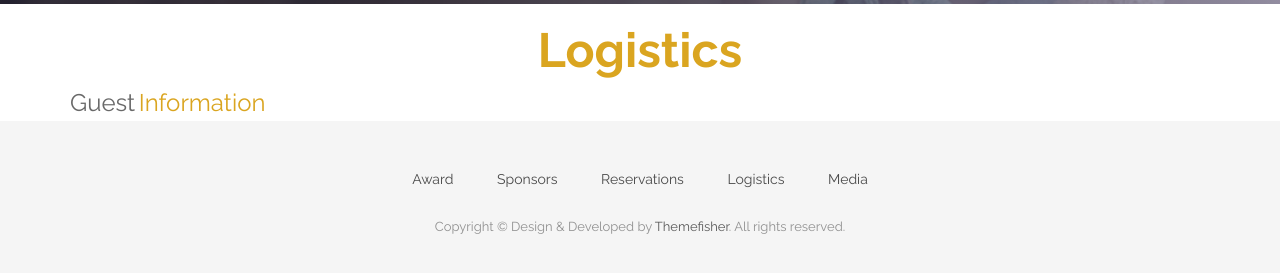
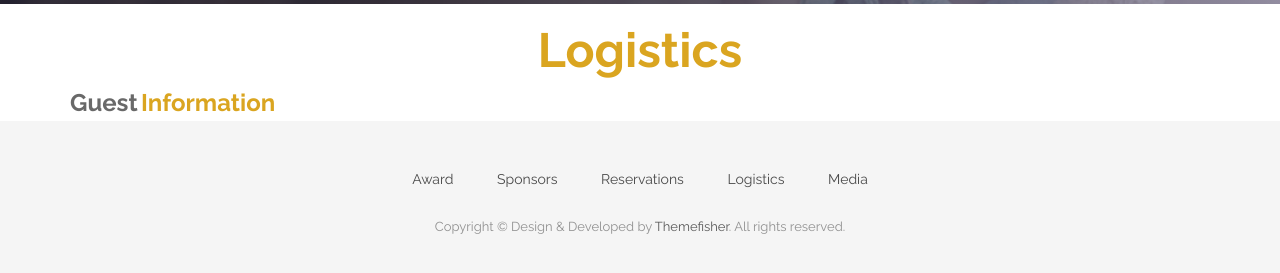
Before and after one commit to CruGlobal/NightofChampions, a Jekyll site: the page built from logistics.markdown, in a window 1280 px wide. Shown: the part 418-691 px from the top of the page. Built offline with Jekyll 4.4.1, drawn with Linux system fonts in a browser that asks for light colours; nearby versions of some CDN libraries; some web fonts are replaced.

Commit message:
Updated Logistics

```diff
--- a/logistics.markdown
+++ b/logistics.markdown
@@ -11,7 +11,8 @@ position: 5
 </b>
 </h1>
 </div>
-<div>
+<div><b>
 <font size="5" color="DimGray">Guest</font>
 <font size="5" color="GoldenRod"> Information</font>
+</b>
 </div>
```
